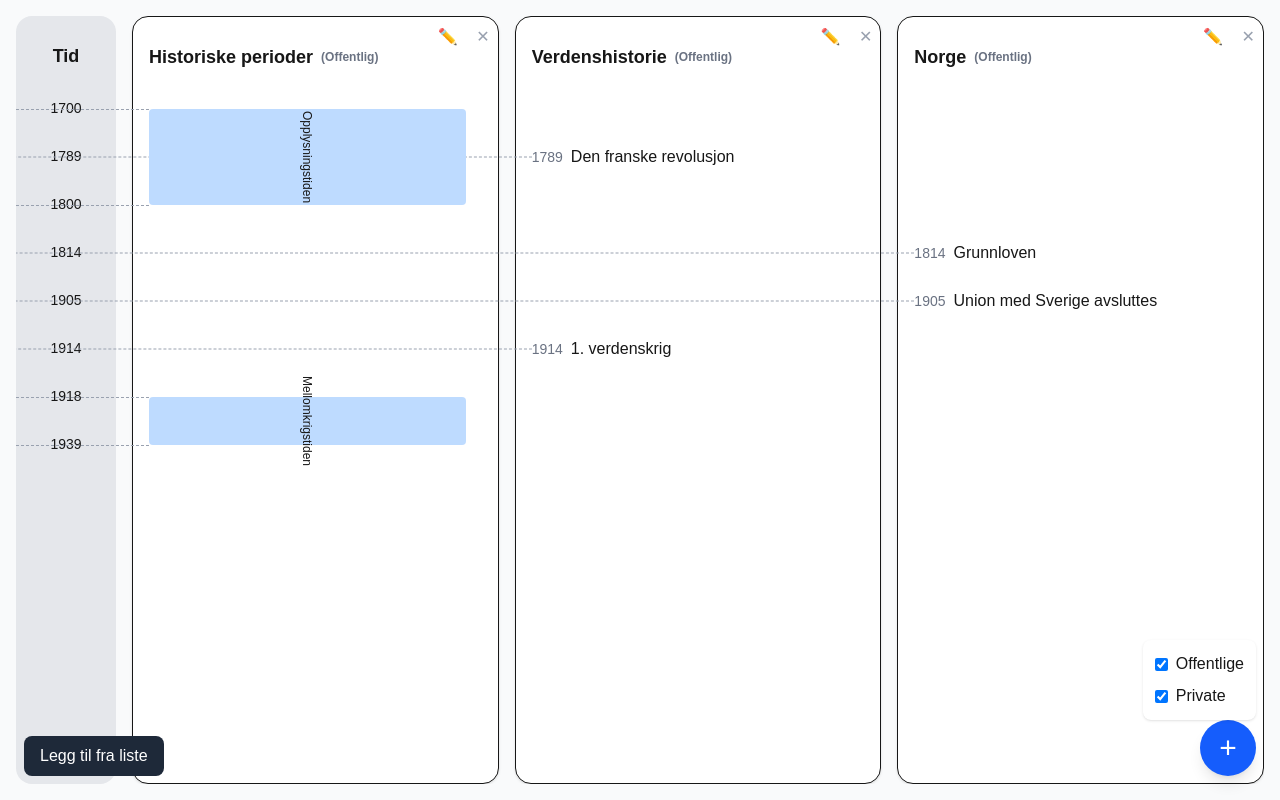
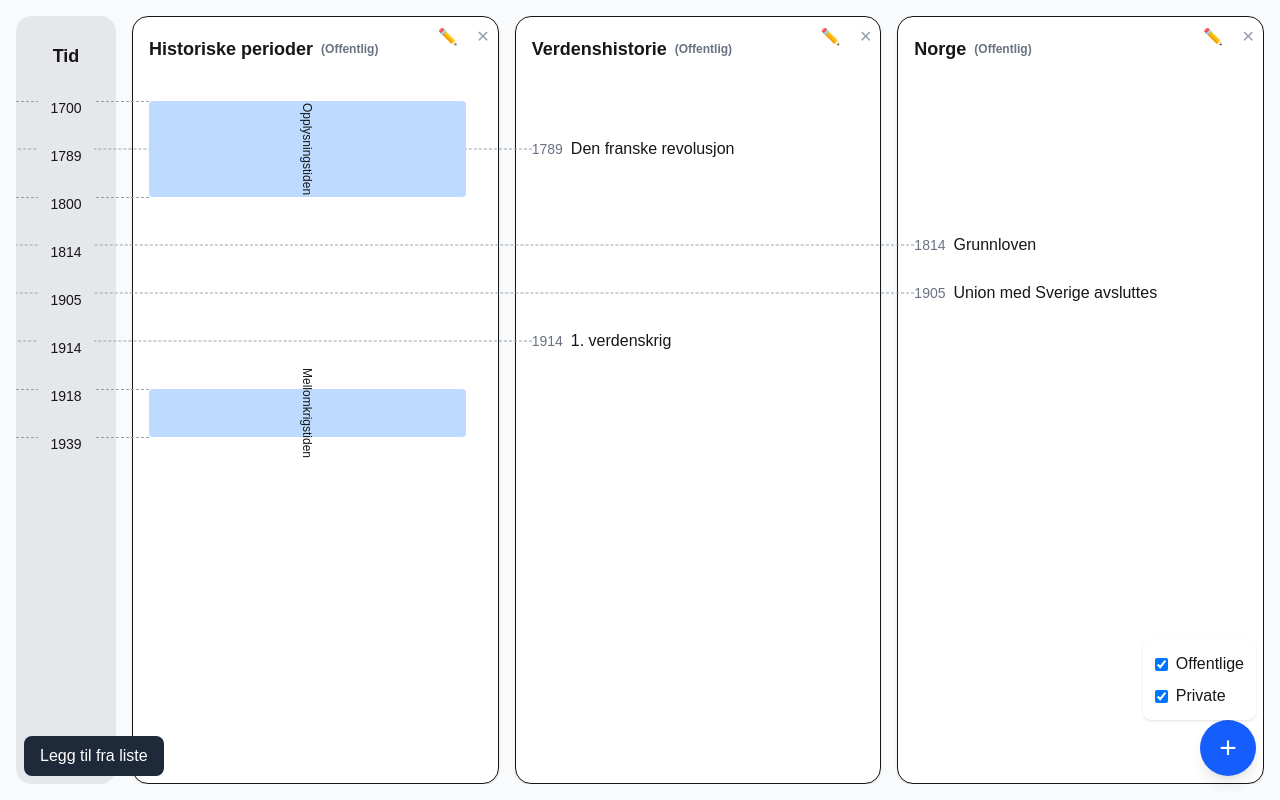
Before and after one commit to smogaard/history-timeline-app, a Next.js app: page / in a window 1280 px wide. Built offline with nearby package versions, Linux system fonts and the light colour scheme.

Commit message:
fikset stipling ++

```diff
--- a/src/components/TimeColumn.tsx
+++ b/src/components/TimeColumn.tsx
@@ -5,19 +5,23 @@ type Props = {
 export default function TimeColumn({ years }: Props) {
 
   return (
-    <div className="flex flex-col w-[100px] bg-gray-200 rounded-2xl p-4">
+    <div className="flex flex-col w-[100px] bg-gray-200 rounded-2xl pt-4 px-4 pb-4">
 
       <div className="h-[48px] flex items-center justify-center font-bold text-lg mb-1">
         Tid
       </div>
 
       {years.map((year) => (
+
         <div
           key={year}
-          className="h-12 flex items-center justify-center text-sm"
+          className="h-12 flex items-center justify-center text-sm relative"
         >
-          {year}
+          <span className="bg-gray-200 px-3 relative z-10">
+            {year}
+          </span>
         </div>
+
       ))}
 
     </div>
--- a/src/components/TimelineColumn.tsx
+++ b/src/components/TimelineColumn.tsx
@@ -42,7 +42,7 @@ export default function TimelineColumn({
       ref={setNodeRef}
       style={style}
       {...attributes}
-      className="flex-1 min-w-[180px] bg-white rounded-2xl shadow p-4 border relative overflow-visible">
+      className="flex-1 min-w-[180px] bg-white rounded-2xl shadow pt-2 px-4 pb-4 border relative overflow-visible">
 
       <h2
         {...listeners}
```
